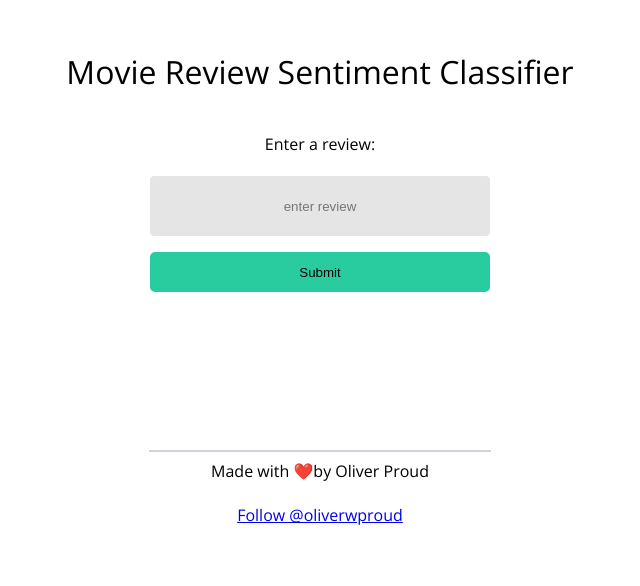
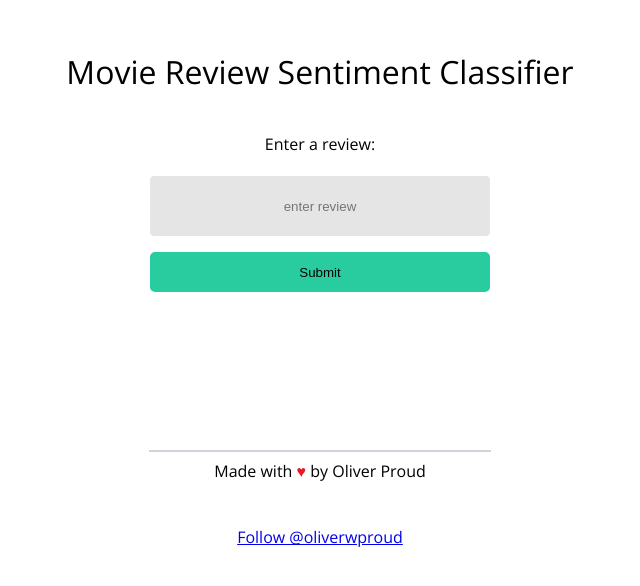
Before and after one commit to oliverproud/PyTorch-Sentiment-Analysis-deployed-with-Flask, a Flask app: page / in a window 1280 px wide. Shown: the top 586 px of the page, without its empty margins (320-960 px from the left). Run offline with Flask 2, Linux system fonts and the light colour scheme; parts of the project's set-up code (start-up, migrations or seed data) failed here and were passed over; some libraries are stand-ins or nearby versions.

Commit message:
update footer

```diff
--- a/static/css/style.css
+++ b/static/css/style.css
@@ -63,3 +63,7 @@ hr {
 .inputWrapper {
   text-align: center;
 }
+
+.heart {
+  color:#EC1625;
+}
--- a/templates/index.html
+++ b/templates/index.html
@@ -42,7 +42,8 @@
 
   <hr>
   <footer>
-    <span>Made with ❤️by Oliver Proud</span>
+
+    <div>Made with <span class="heart">♥</span> by Oliver Proud</div>
 
     <br>
     <br>
```
